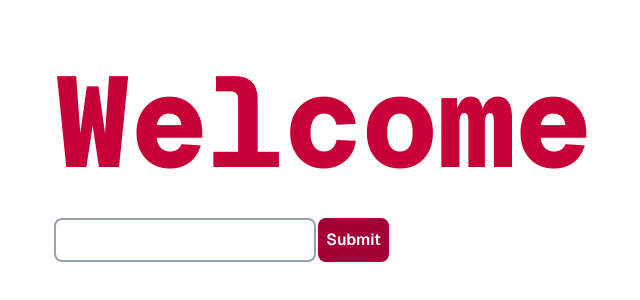
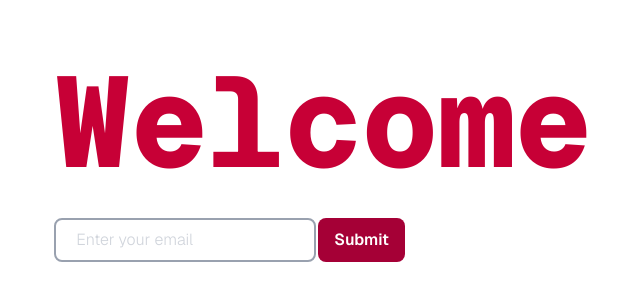
Before and after one commit to WinZawOoDev/next-auth-aws-cognito, a Next.js app: page / in a window 1280 px wide. Shown: the part 240-540 px from the top of the page, without its empty margins (317-957 px from the left). Built offline with nearby package versions, Linux system fonts and the light colour scheme.

Commit message:
add input form name and test server action

```diff
--- a/app/page.tsx
+++ b/app/page.tsx
@@ -1,15 +1,30 @@
-import Image from "next/image";
+export default function Home() {
+  async function handleFormAction(formData: FormData) {
+    "use server";
+    console.log("🚀 ~ handleFormAction ~ formData:", formData);
+    const name = formData.get("name");
+    console.log("🚀 ~ handleFormAction ~ name:", name);
+  }
 
-export default function Home() {
   return (
     <div className="grid grid-rows-[20px_1fr_20px] items-center justify-items-center min-h-screen p-8 pb-20 gap-16 sm:p-20 font-[family-name:var(--font-geist-sans)]">
       <main className="flex flex-col gap-[32px] row-start-2 items-center sm:items-start">
         <h1 className="text-9xl text-rose-700 font-extrabold font-mono font-stretch-extra-expanded">
           Welcome
         </h1>
-        <form>
-          <input name="email" type="email" className="px-5 py-2 border-2 border-gray-400 rounded-md" />
-          <button type="submit" className="bg-rose-800 rounded-md py-2.5 px-2 text-white font-semibold mx-0.5 cursor-pointer">Submit</button>
+        <form action={handleFormAction}>
+          <input
+            name="email"
+            type="email"
+            placeholder="Enter your email"
+            className="px-5 py-2 border-2 border-gray-400 rounded-md placeholder:text-gray-300 placeholder:font-light"
+          />
+          <button
+            type="submit"
+            className="bg-rose-800 rounded-md py-2.5 px-4 text-white font-semibold mx-0.5 cursor-pointer"
+          >
+            Submit
+          </button>
         </form>
       </main>
     </div>
--- a/auth.ts
+++ b/auth.ts
@@ -14,9 +14,9 @@ export const { handlers, signIn, signOut, auth } = NextAuth({
         try {
           let user = null;
 
-          //   const { email, password } = await signInSchema.parseAsync(
-          //     credentials
-          //   );
+            const { email, password } = await signInSchema.parseAsync(
+              credentials
+            );
 
           user = { id: "1", email: "John Doe", password: "1o1901901930" }; // Added 'id' field to match the User type
 
--- a/components/login-form.tsx
+++ b/components/login-form.tsx
@@ -11,6 +11,7 @@ export function LoginForm({
 }: React.ComponentProps<"div">) {
   async function handleFormAction(formData: FormData) {
     "use server";
+    console.log("🚀 ~ handleFormAction ~ formData:", formData);
     await signIn("credentials", formData);
   }
 
@@ -30,6 +31,7 @@ export function LoginForm({
                 <Label htmlFor="email">Email</Label>
                 <Input
                   id="email"
+                  name="email"
                   type="email"
                   placeholder="m@example.com"
                   required
@@ -45,7 +47,7 @@ export function LoginForm({
                     Forgot your password?
                   </a>
                 </div>
-                <Input id="password" type="password" required />
+                <Input id="password" name="password" type="password" required />
               </div>
               <Button type="submit" className="w-full">
                 Login
```
Also changed, not shown: 1 other file (tests, documents, lock files or other folders).
